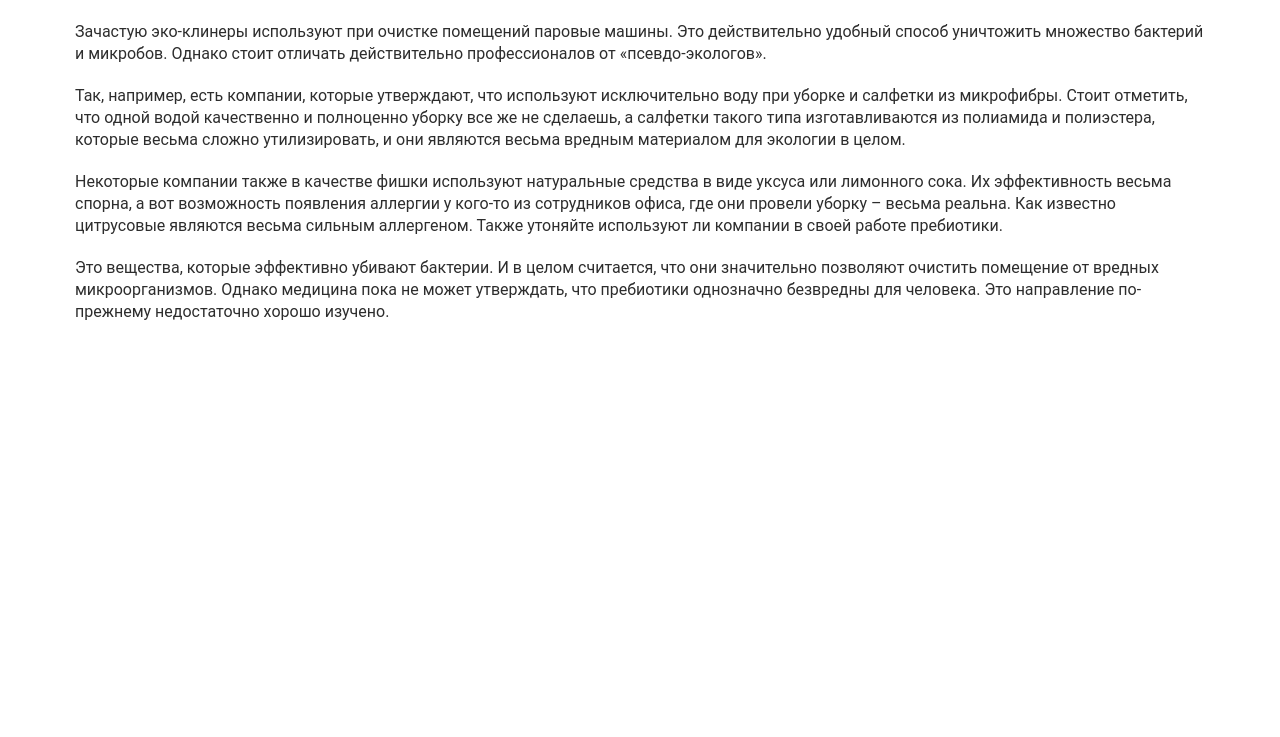
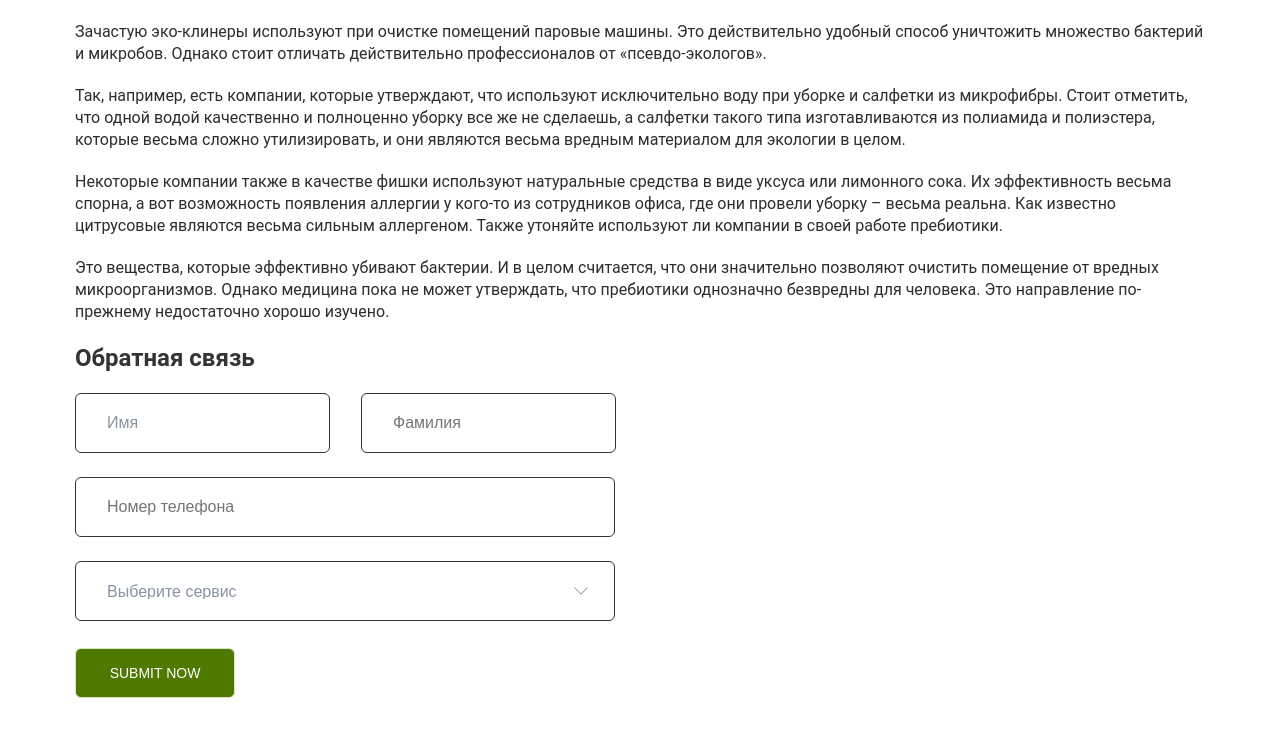
Before and after one commit to ErzhanSou/boonMarket, a plain HTML site: page navBar/ecoCleaning.html in a window 1280 px wide. Shown: the part 913-1650 px from the top of the page. Before the commit the page ends 1376 px from the top, so only its background shows below. Drawn offline with Linux system fonts and the light colour scheme.

Commit message:
added new pages, feedback form in about.html, added hovers

```diff
--- a/navBar/ecoCleaning.html
+++ b/navBar/ecoCleaning.html
@@ -36,8 +36,8 @@
             <nav class="hero__nav header__shop-part">
                 <!--Ссылки в навигационный бар, класс hero__nav-link задает начальные свойства, header__nav-link отступ -->
                 <a href="#" class="hero__nav-link header__nav-link hero__link_hover not_active">Eco Cleaning</a>
-                <a href="#" class="hero__nav-link header__nav-link">Personal Care</a>
-                <a href="#" class="hero__nav-link header__nav-link">Bags & Totes</a>
+                <a href="../navBar/personalCare.html" class="hero__nav-link header__nav-link">Personal Care</a>
+                <a href="../navBar/personalCare.html" class="hero__nav-link header__nav-link">Bags & Totes</a>
                 <a href="#" class="hero__nav-link header__nav-link">Gifts</a>
             </nav>
         </div>
@@ -86,6 +86,40 @@
             </p>
         </div>
 
+        <div class="feedback">
+            <h2 class="feedback__title">Обратная связь</h2>
+            <form>
+                <div class="form">
+                    <div class="name_users">
+                        <label for="firstname"></label>
+                        <input id="firstname" type="text" name="firstName" placeholder="Имя"
+                               class="feedback__regis">
+
+                        <label for="lastname"></label>
+                        <input id="lastname" type="text" name="lastName" placeholder="Фамилия" class="feedback__regis">
+                    </div>
+                    <div class="phone">
+                        <label for="userPhone"></label>
+                        <input id="userPhone" type="text" name="userNumber" placeholder="Номер телефона"
+                               class="feedback__regis feedback__phone feedback__phone_form">
+                    </div>
+                    <div class="feedback__service">
+                        <label for="select"></label>
+                        <select id="select" name="services" class="feedback__select">
+                            <option value="" disabled selected class="feedback__select_dis">Выберите сервис</option>
+                            <option value="services1">Сервис 1</option>
+                            <option value="services2">Сервис 2</option>
+                            <option value="services3">Сервис 3</option>
+                        </select>
+                    </div>
+                    <div class="btn_submit">
+                        <label for="submit"></label>
+                        <button id="submit" type="submit" name="submit" class="feedback__btn">Submit Now</button>
+
+                    </div>
+                </div>
+            </form>
+        </div>
     </div>
 </section>
 </body>
--- a/style/reser.scss
+++ b/style/reser.scss
@@ -89,6 +89,12 @@
     width: 100px;
     height: 30px;
     text-align: center;
+    border-radius: 5px;
+    transition: 0.3s;
+    &:hover{
+      background: #f6ae6d;
+      color: #fff;
+    }
   }
   &__img {
     padding: 0 10px;
--- a/style/style.scss
+++ b/style/style.scss
@@ -86,7 +86,84 @@ button {
   cursor: default;
 }
 
+.feedback{
 
+  &__title{
+    font-weight: bold;
+    font-size: 24px;
+    line-height: 30px;
+    color: #343434;
+    margin-bottom: 20px;
+  }
+  &__regis{
+    border: 1px solid #333333;
+    box-sizing: border-box;
+    border-radius: 6px;
+    padding: 20px 0 20px 31px;
+    font-weight: 400;
+    font-size: 16px;
+    line-height: 19px;
+    color: rgba(0, 0, 0, 1);
+    width: 255px;
+    height: 60px;
+    &:not(:last-child){
+      margin-right: 27px;
+    }
+  }
+  &__phone{
+    margin: 24px 0;
+    &_form{
+      width: 540px;
+      height: 60px;
+    }
+  }
+  &__service{
+    margin-bottom: 27px;
+  }
+  &__select{
+    width: 540px;
+    height: 60px;
+    border: 1px solid #333333;
+    box-sizing: border-box;
+    border-radius: 6px;
+    padding: 20px 0 21px 31px;
+    font-weight: 400;
+    font-size: 16px;
+    line-height: 19px;
+    color: rgba(19, 39, 67, 0.5);
+    appearance: none;
+    background: url("../images/ChevronDown(E70D).svg") no-repeat center right;
+    background-position-x: calc(100% - 26px);
+    &_dis{
+      display: none;
+      background-position-x: calc(100% - 26px);
+      color: rgba(19, 39, 67, 0.5);
+    }
+  }
+  &__select option{
+    color: #000000;
+  }
+  &__btn{
+    background: #4f7900;
+    border: 1.5px solid #d9e5c3;
+    box-sizing: border-box;
+    border-radius: 6px;
+    font-weight: normal;
+    font-size: 14px;
+    line-height: 17px;
+    text-transform: uppercase;
+    color: #FFFFFF;
+    width: 160px;
+    height: 50px;
+  }
+
+}
+#firstname::placeholder{
+  font-weight: normal;
+  font-size: 16px;
+  line-height: 19px;
+  color: rgba(19, 39, 67, 0.5);
+}
 /*Класс hero - position: relative*/
 .hero {
   background: url("../images/hero.png") no-repeat center/cover #fff;
@@ -117,6 +194,13 @@ button {
     line-height: 24px;
     letter-spacing: 0.5px;
     color: #343434;
+    padding: 4px;
+    transition: 0.3s;
+    &:hover{
+      background: #FABAA0;
+      color: #2B2B2B;
+      border-radius: 5px;
+    }
   }
 
   /*Свойтсва внешного отступа __link */
@@ -556,7 +640,6 @@ button {
     padding: 2px;
     width: 93px;
     text-align: center;
-    border-radius: 2px;
     font-weight: 400;
     font-size: 12px;
     line-height: 18px;
@@ -572,6 +655,7 @@ button {
       letter-spacing: 2px;
       text-transform: uppercase;
       color: #fa0303;
+      border-radius: 5px;
     }
   }
 }
```
Also changed, not shown: about.html (+2 -2 lines), index.html (+6 -7 lines), navBar/personalCare.html (added, +51 -0 lines), shop.html (+2 -2 lines), images/ChevronDown(E70D).svg (added), style/reser.css, style/style.css, 2 other files.
